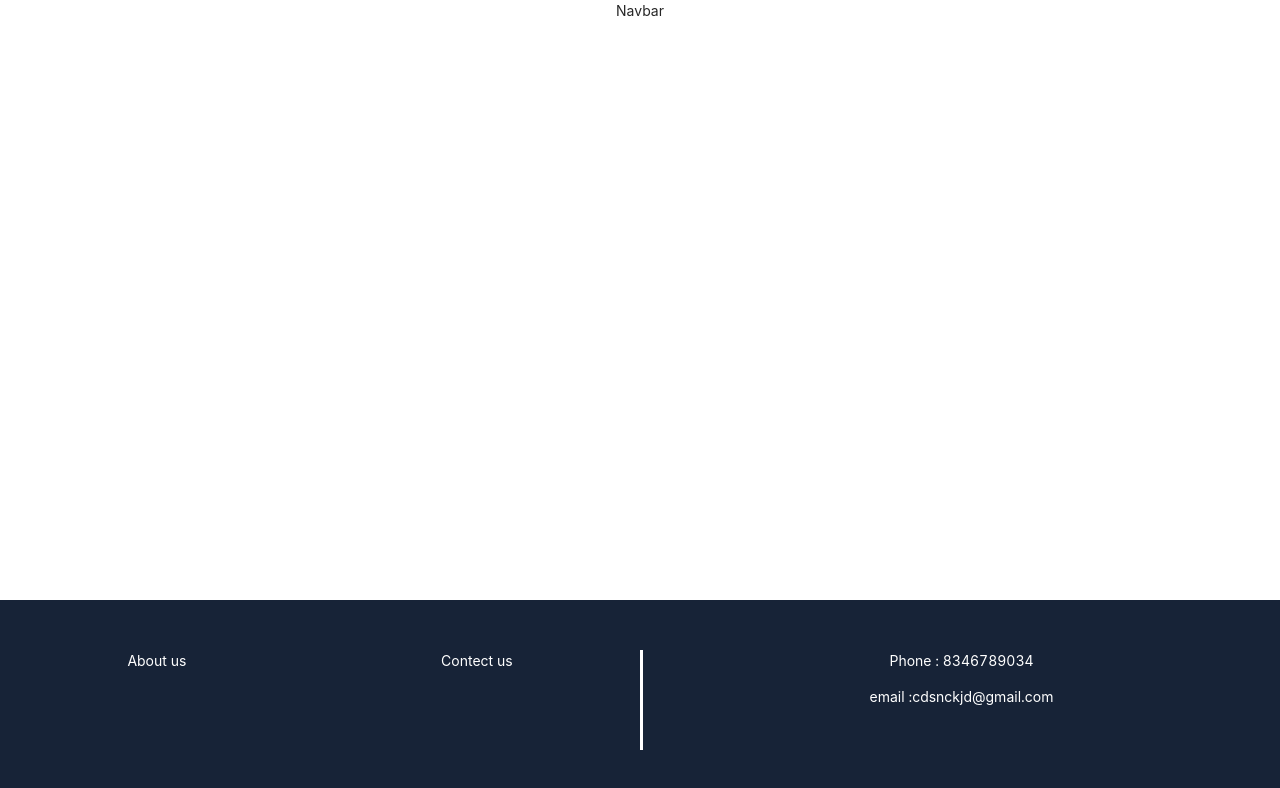
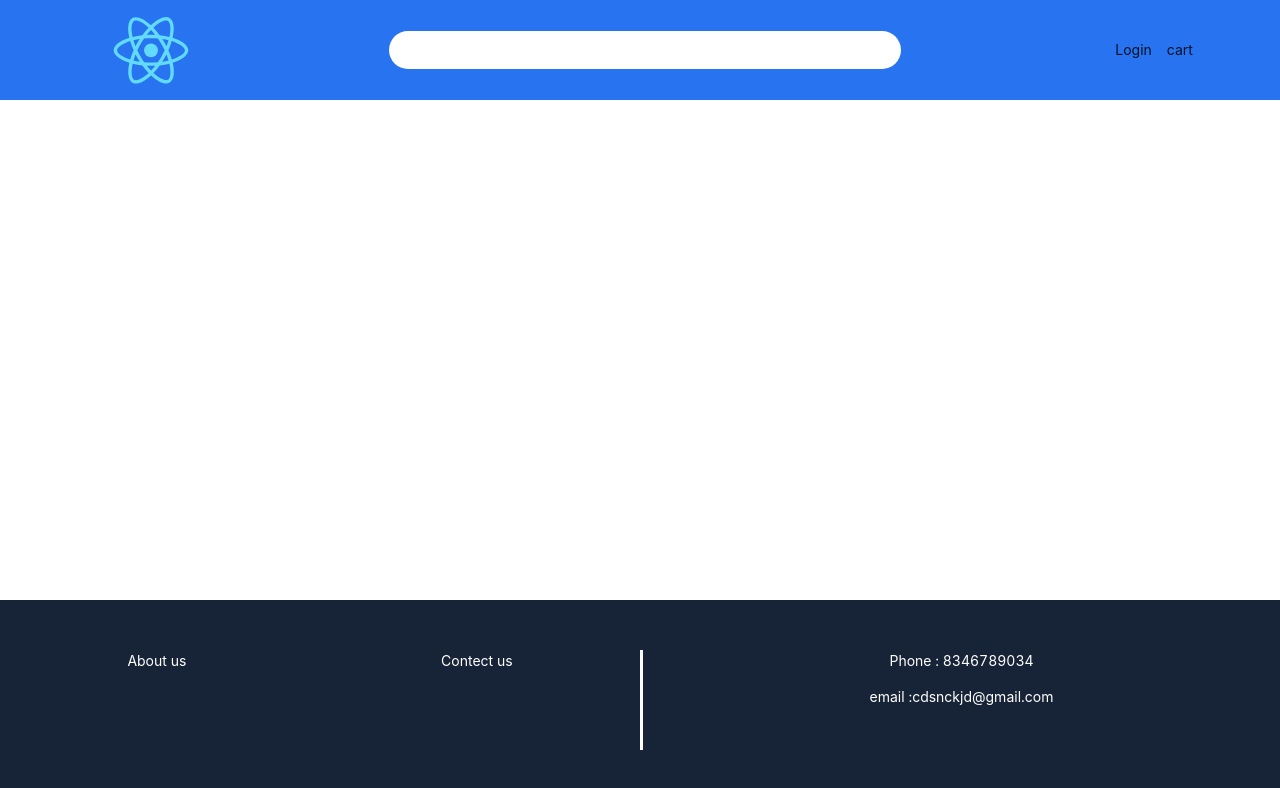
Before and after one commit to RaviSolanki0103/shopkart, a React (Create React App) app in the folder front_end/: page / in a window 1280 px wide. Shown: the top 788 px of the page. Built offline with nearby package versions, Linux system fonts and the light colour scheme.

Commit message:
working on header-> navbar

```diff
--- a/front_end/src/components/navbar/Navbar.jsx
+++ b/front_end/src/components/navbar/Navbar.jsx
@@ -1,7 +1,19 @@
-import React from 'react'
+import React from "react";
+import "./navbar.css";
 
 export default function Navbar() {
   return (
-    <div>Navbar</div>
-  )
+    <nav className="main-navbar">
+      <div className="navbar-icon"></div>
+      <div className="navbar-search">
+        <input type="search" />
+      </div>
+      <div className="navbar-menu">
+        <ul>
+          <li>Login</li>
+          <li>cart</li>
+        </ul>
+      </div>
+    </nav>
+  );
 }
--- a/front_end/src/components/navbar/navbar.css
+++ b/front_end/src/components/navbar/navbar.css
@@ -1,6 +1,46 @@
-.navbar {
-    background-color: #2874f0;
+.main-navbar {
+  background-color: #2874f0;
+  display: flex;
+  height: 100px;
+  justify-content: space-around;
 }
-.navbar:hover{
-    color: aliceblue;
+
+.navbar-menu {
+  display: flex;
+  justify-content: center;
+  align-items: center;
 }
+
+.navbar-menu ul {
+  margin: 0;
+  display: flex;
+  justify-content: space-between;
+  align-items: center;
+  column-gap: 15px;
+  width: 100%;
+}
+
+.navbar-menu ul li {
+  list-style-type: none;
+}
+
+.navbar-icon {
+  background-image: url("../../logo.svg");
+  background-position: center;
+  background-size: contain;
+  background-repeat: no-repeat;
+  width: 10%;
+}
+
+.navbar-search {
+  width: 40%;
+  display: flex;
+  align-items: center;
+}
+
+.navbar-search input {
+  width: 100%;
+  border-radius: 50px;
+  padding: 8px 10px;
+  border: none;
+}
```
Also changed, not shown: front_end/src/components/Navbar.jsx (deleted, +0 -19 lines).
